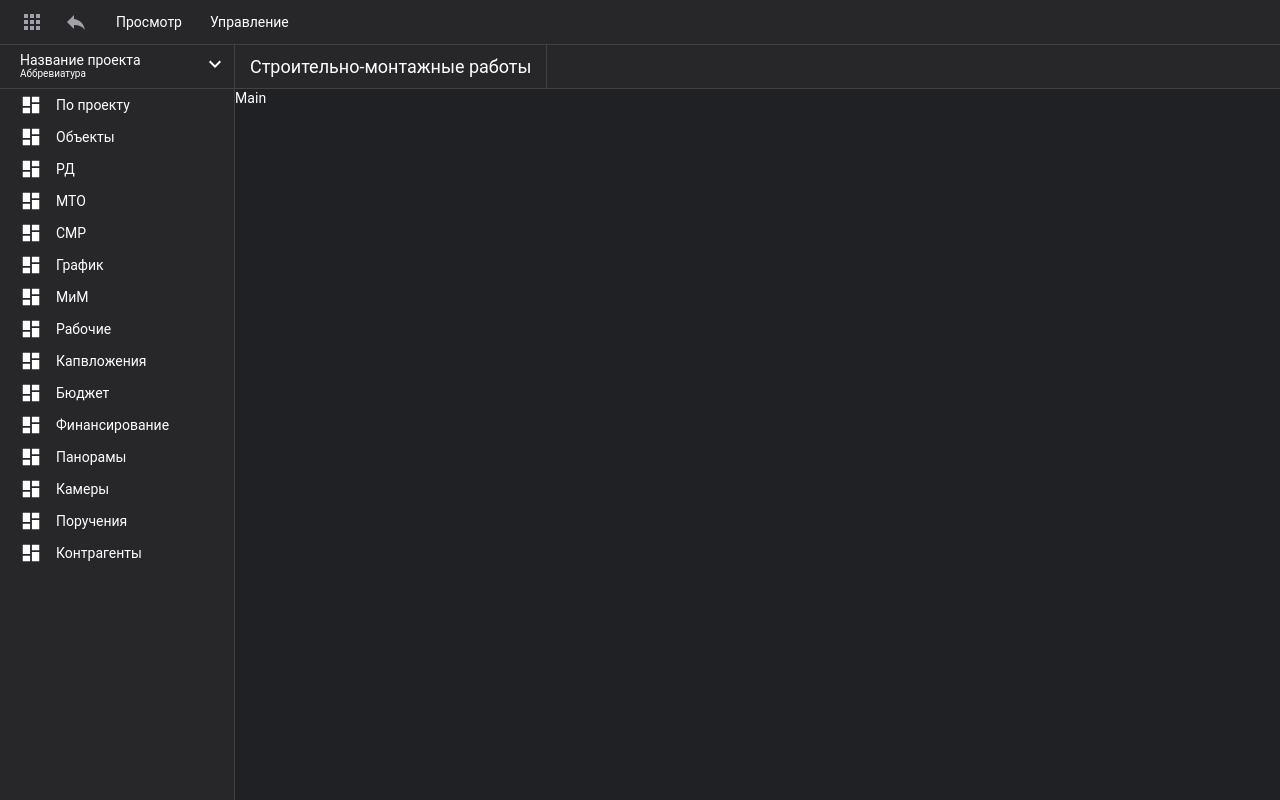
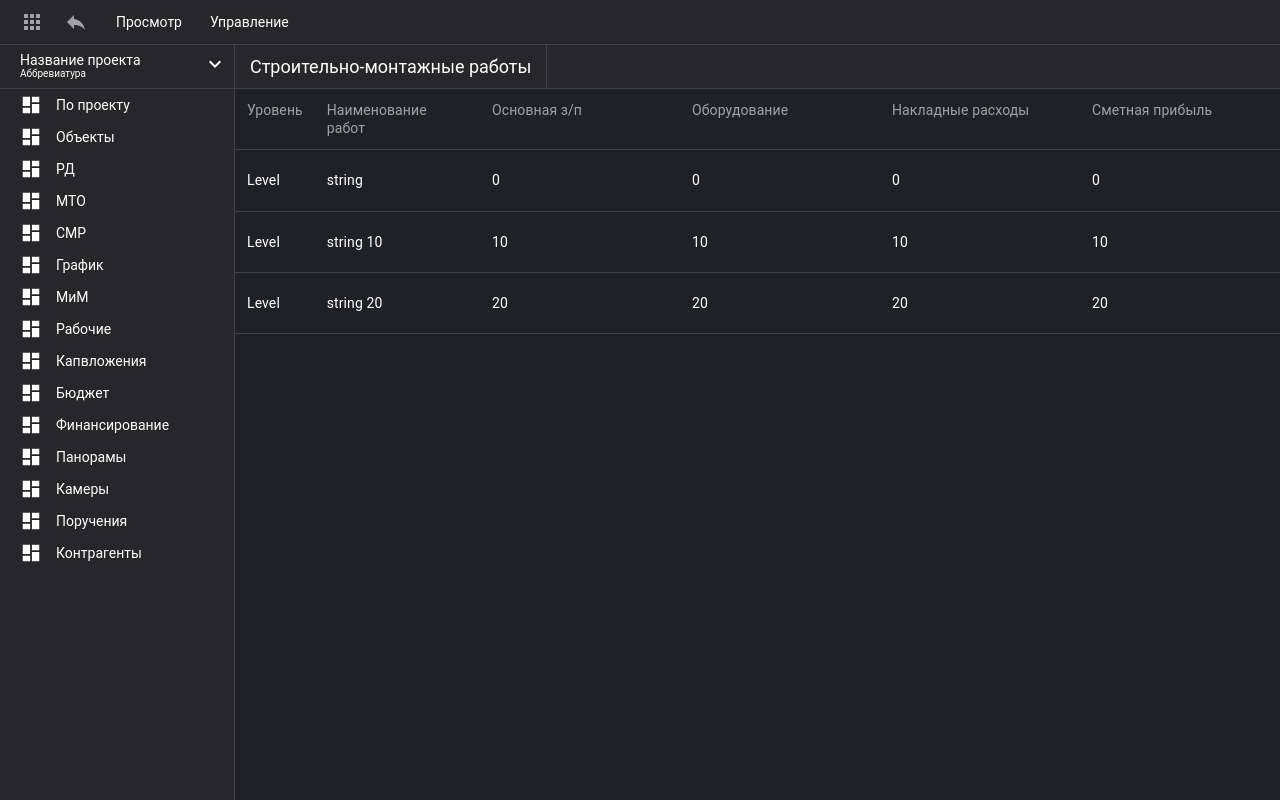
Before and after one commit to RimidalU/table_of_construction_and_erection_work, a React (Vite) app: page / in a window 1280 px wide. Built offline with nearby package versions, Linux system fonts and the light colour scheme.

Commit message:
feat: add base table

```diff
--- a/src/app.sass
+++ b/src/app.sass
@@ -6,6 +6,7 @@
 @import './components/Navigation/_navigation'
 @import './components/ProjectDocType/_projectDocType'
 @import './components/ProjectSelector/_projectSelector'
+@import './components/SmrTable/_smrTable'
 
 #root
   margin: 0 auto
--- a/src/components/Main/Main.tsx
+++ b/src/components/Main/Main.tsx
@@ -1,7 +1,10 @@
 import React from 'react'
+import SmrPage from '../../pages/SmrPage/SmrPage'
 
 export default function Main() {
   return (
-    <main className='main'>Main</main>
+    <main className='main'>
+      <SmrPage />
+    </main>
   )
 }
--- /dev/null
+++ b/src/components/SmrTable/SmrTable.tsx
@@ -0,0 +1,29 @@
+import React from 'react'
+import { MockData } from '../../data/mockData'
+import SmrTableRow from '../SmrTableRow/SmrTableRow'
+
+interface RowsProps {
+	rows: MockData[]
+}
+
+export default function SmrTable({ rows }: RowsProps) {
+	return (
+		<table className='smrTable'>
+			<thead>
+				<tr>
+					<th>Уровень</th>
+					<th>Наименование работ</th>
+					<th>Основная з/п</th>
+					<th>Оборудование</th>
+					<th>Накладные расходы</th>
+					<th>Сметная прибыль</th>
+				</tr>
+			</thead>
+			<tbody>
+				{rows.map((row) => (
+					<SmrTableRow row={row} key={row.id} />
+				))}
+			</tbody>
+		</table>
+	)
+}
--- /dev/null
+++ b/src/components/SmrTable/_smrTable.sass
@@ -0,0 +1,29 @@
+@import '../../sass/_variables'
+
+table, caption, tbody, tfoot, thead, tr, th, td
+  margin: 0
+  padding: 0
+  border: 0
+  font-size: 100%
+  font: inherit
+  vertical-align: baseline
+
+table
+  border-collapse: collapse
+  border-spacing: 0
+  width: 100%
+
+tr
+  border-bottom: 1px solid $border-color
+
+th
+  text-align: left
+  padding: 12px
+  color: $secondary-color
+  &:nth-child(2)
+    width: 100%
+  &:nth-child(n+3)
+    min-width: 176px
+
+td
+  padding: 21px 12px
--- /dev/null
+++ b/src/components/SmrTableRow/SmrTableRow.tsx
@@ -0,0 +1,34 @@
+import React from 'react'
+import { MockData } from '../../data/mockData'
+
+interface rowProps {
+  row: MockData,
+}
+
+export default function SmrTableRow({row}: rowProps) {
+	const {
+		equipmentCosts,
+		estimatedProfit,
+		id,
+		machineOperatorSalary,
+		mainCosts,
+		materials,
+		mimExploitation,
+		overheads,
+		rowName,
+		salary,
+		supportCosts,
+		total,
+	} = row
+
+	return (
+		<tr className='smrTableRow'>
+			<td>Level</td>
+			<td>{rowName}</td>
+			<td>{mainCosts}</td>
+			<td>{equipmentCosts}</td>
+			<td>{supportCosts}</td>
+			<td>{estimatedProfit}</td>
+		</tr>
+	)
+}
--- /dev/null
+++ b/src/components/SmrTableRow/_smrTableRow.sass
@@ -0,0 +1 @@
+@import '../../sass/_variables'
--- /dev/null
+++ b/src/data/mockData.ts
@@ -0,0 +1,71 @@
+export interface MockData {
+  child: [
+    number | null
+  ],
+  equipmentCosts: number
+  estimatedProfit: number
+  id: number
+  machineOperatorSalary: number
+  mainCosts: number
+  materials: number
+  mimExploitation: number
+  overheads: number
+  rowName: string
+  salary: number
+  supportCosts: number
+  total: number
+}
+
+export const mockData: MockData[] = [
+  {
+    "child": [
+      null
+    ],
+    "equipmentCosts": 0,
+    "estimatedProfit": 0,
+    "id": 1,
+    "machineOperatorSalary": 0,
+    "mainCosts": 0,
+    "materials": 0,
+    "mimExploitation": 0,
+    "overheads": 0,
+    "rowName": "string",
+    "salary": 0,
+    "supportCosts": 0,
+    "total": 0
+  },
+  {
+    "child": [
+      1
+    ],
+    "equipmentCosts": 10,
+    "estimatedProfit": 10,
+    "id": 0,
+    "machineOperatorSalary": 10,
+    "mainCosts": 10,
+    "materials": 10,
+    "mimExploitation": 10,
+    "overheads": 10,
+    "rowName": "string 10",
+    "salary": 10,
+    "supportCosts": 10,
+    "total": 10
+  },
+  {
+    "child": [
+      1
+    ],
+    "equipmentCosts": 20,
+    "estimatedProfit": 20,
+    "id": 2,
+    "machineOperatorSalary": 20,
+    "mainCosts": 20,
+    "materials": 20,
+    "mimExploitation": 20,
+    "overheads": 20,
+    "rowName": "string 20",
+    "salary": 20,
+    "supportCosts": 20,
+    "total": 20
+  }
+]
--- a/src/index.sass
+++ b/src/index.sass
@@ -11,7 +11,7 @@ html, body
   font-size: 100%
   line-height: 130%
 
-nav, header, aside, main, #root
+nav, header, aside, article, main, #root
   display: block
   height: 100%
 
--- /dev/null
+++ b/src/pages/SmrPage/SmrPage.tsx
@@ -0,0 +1,16 @@
+import React, { useState } from 'react'
+import SmrTable from '../../components/SmrTable/SmrTable'
+
+import {mockData} from '../../data/mockData'
+
+
+export default function SmrPage() {
+
+	const [rows, setRows] =useState(mockData)
+
+	return (
+		<article className='smrPage'>
+			<SmrTable rows={rows} />
+		</article>
+	)
+}
--- /dev/null
+++ b/src/pages/SmrPage/_smrPage.sass
@@ -0,0 +1 @@
+@import '../../sass/_variables'
```
